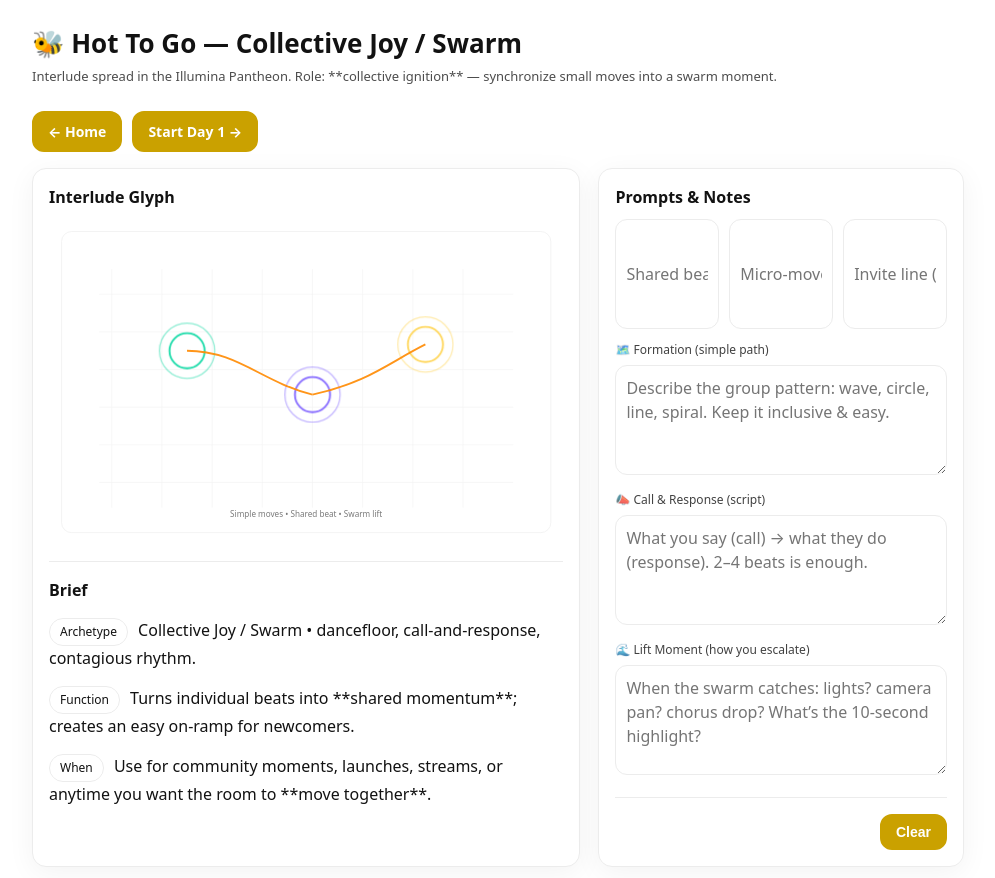
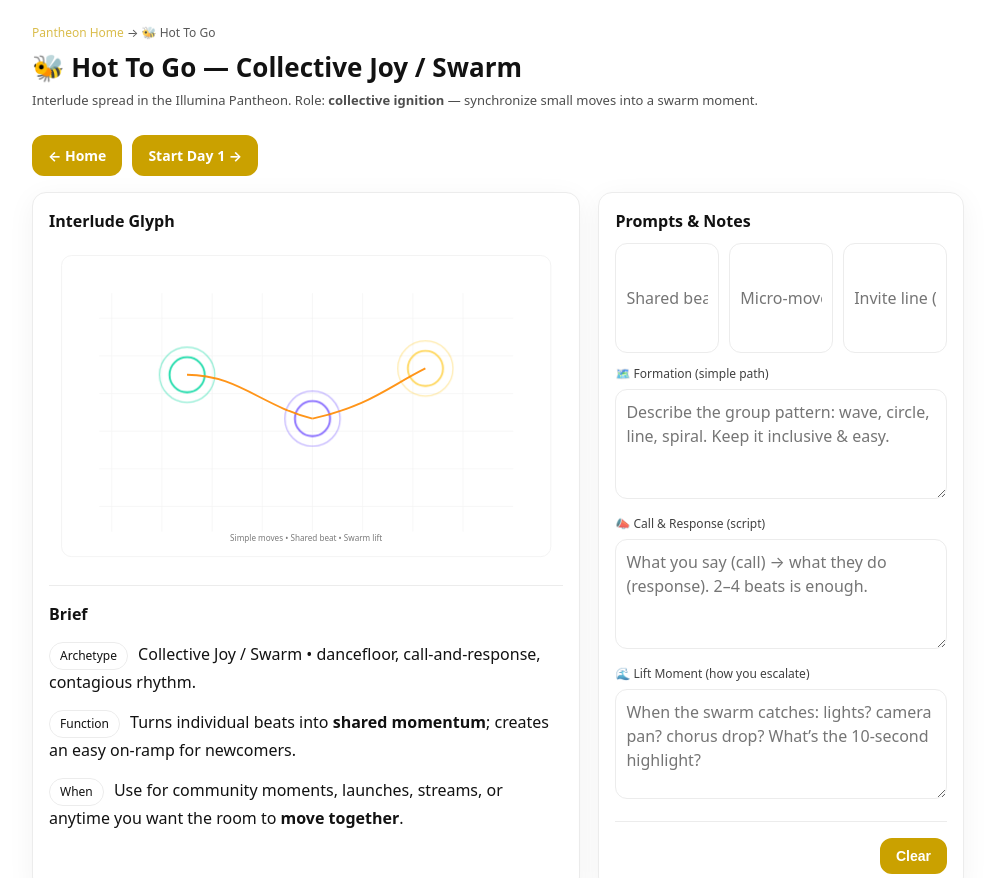
Before and after one commit to tcarrw/jar, a plain HTML site: page pantheon/hot-to-go.html in a window 1280 px wide. Shown: the top 878 px of the page, without its empty margins (142-1137 px from the left). Drawn offline with Linux system fonts and the light colour scheme.

Commit message:
Update hot-to-go.html

```diff
--- a/pantheon/hot-to-go.html
+++ b/pantheon/hot-to-go.html
@@ -19,6 +19,9 @@ h1{font-size:26px;margin:0 0 4px;font-weight:800}
 .nav{display:flex;gap:10px;flex-wrap:wrap}
 .btn{border:2px solid var(--gold);background:var(--gold);color:#fff;font-weight:700;font-size:14px;padding:8px 14px;border-radius:12px;cursor:pointer;text-decoration:none;display:inline-block}
 .btn:hover{background:#fff;color:var(--gold)}
+.crumbs{font-size:12px;opacity:.7;margin-bottom:6px}
+.crumbs a{color:var(--gold);text-decoration:none}
+.crumbs a:hover{text-decoration:underline}
 .grid{display:grid;grid-template-columns:1.2fr .8fr;gap:18px;margin-top:16px}
 .card{border:1px solid var(--soft);border-radius:14px;padding:16px;background:#fff;box-shadow:0 6px 28px rgba(0,0,0,.05)}
 .card h2{margin:0 0 10px;font-size:16px}
@@ -31,15 +34,18 @@ hr{border:0;border-top:1px solid var(--soft);margin:16px 0}
 svg{width:100%;height:auto;display:block}
 .footer{margin-top:20px;font-size:12px;opacity:.65;text-align:center}
 @media (max-width:880px){.grid{grid-template-columns:1fr}}
-@media print{.nav{display:none}.card{box-shadow:none;border:0}}
+@media print{.nav,.crumbs{display:none}.card{box-shadow:none;border:0}}
 </style>
 </head>
 <body>
   <div class="wrap">
     <div class="header">
       <div>
+        <nav class="crumbs">
+          <a href="index.html">Pantheon Home</a> → <span>🐝 Hot To Go</span>
+        </nav>
         <h1>🐝 Hot To Go — Collective Joy / Swarm</h1>
-        <div class="sub">Interlude spread in the Illumina Pantheon. Role: **collective ignition** — synchronize small moves into a swarm moment.</div>
+        <div class="sub">Interlude spread in the Illumina Pantheon. Role: <strong>collective ignition</strong> — synchronize small moves into a swarm moment.</div>
       </div>
       <div class="nav">
         <a class="btn" href="../index.html">← Home</a>
@@ -51,57 +57,39 @@ svg{width:100%;height:auto;display:block}
       <!-- Left: Visual + Brief -->
       <section class="card">
         <h2>Interlude Glyph</h2>
-        <!-- Dancefloor swarm motif (no external assets) -->
+        <!-- Dancefloor swarm motif -->
         <svg viewBox="0 0 820 520" role="img" aria-label="Hot To Go swarm dance glyph">
           <rect x="20" y="20" width="780" height="480" rx="16" fill="#fff" stroke="var(--soft)"/>
-          <!-- grid dancefloor -->
           <g stroke="var(--soft)" stroke-width="1" opacity=".65">
-            <!-- verticals -->
             <path d="M100 80 V460"/><path d="M180 80 V460"/><path d="M260 80 V460"/>
             <path d="M340 80 V460"/><path d="M420 80 V460"/><path d="M500 80 V460"/>
             <path d="M580 80 V460"/><path d="M660 80 V460"/>
-            <!-- horizontals -->
             <path d="M80 120 H740"/><path d="M80 180 H740"/><path d="M80 240 H740"/>
             <path d="M80 300 H740"/><path d="M80 360 H740"/><path d="M80 420 H740"/>
           </g>
-
-          <!-- swarm nodes (bees) pulsing rings -->
           <g fill="none" opacity=".9">
-            <g>
-              <circle cx="220" cy="210" r="28" stroke="var(--mint)" stroke-width="3"/>
-              <circle cx="220" cy="210" r="44" stroke="var(--mint)" stroke-width="2" opacity=".5"/>
-            </g>
-            <g>
-              <circle cx="420" cy="280" r="28" stroke="var(--vio)" stroke-width="3"/>
-              <circle cx="420" cy="280" r="44" stroke="var(--vio)" stroke-width="2" opacity=".5"/>
-            </g>
-            <g>
-              <circle cx="600" cy="200" r="28" stroke="var(--sun)" stroke-width="3"/>
-              <circle cx="600" cy="200" r="44" stroke="var(--sun)" stroke-width="2" opacity=".5"/>
-            </g>
+            <g><circle cx="220" cy="210" r="28" stroke="var(--mint)" stroke-width="3"/>
+               <circle cx="220" cy="210" r="44" stroke="var(--mint)" stroke-width="2" opacity=".5"/></g>
+            <g><circle cx="420" cy="280" r="28" stroke="var(--vio)" stroke-width="3"/>
+               <circle cx="420" cy="280" r="44" stroke="var(--vio)" stroke-width="2" opacity=".5"/></g>
+            <g><circle cx="600" cy="200" r="28" stroke="var(--sun)" stroke-width="3"/>
+               <circle cx="600" cy="200" r="44" stroke="var(--sun)" stroke-width="2" opacity=".5"/></g>
           </g>
-
-          <!-- flow arrows connecting nodes -->
           <g stroke="var(--orange)" stroke-width="3" fill="none" opacity=".9">
             <path d="M220 210 C300 210, 340 260, 420 280" />
             <path d="M420 280 C510 260, 540 230, 600 200" />
           </g>
-
-          <!-- caption -->
-          <text x="410" y="475" text-anchor="middle" font-size="13" fill="var(--grey)">
-            Simple moves • Shared beat • Swarm lift
-          </text>
+          <text x="410" y="475" text-anchor="middle" font-size="13" fill="var(--grey)">Simple moves • Shared beat • Swarm lift</text>
         </svg>
 
         <hr>
-
         <h2>Brief</h2>
         <p><span class="badge">Archetype</span> Collective Joy / Swarm • dancefloor, call-and-response, contagious rhythm.</p>
-        <p><span class="badge">Function</span> Turns individual beats into **shared momentum**; creates an easy on-ramp for newcomers.</p>
-        <p><span class="badge">When</span> Use for community moments, launches, streams, or anytime you want the room to **move together**.</p>
+        <p><span class="badge">Function</span> Turns individual beats into <strong>shared momentum</strong>; creates an easy on-ramp for newcomers.</p>
+        <p><span class="badge">When</span> Use for community moments, launches, streams, or anytime you want the room to <strong>move together</strong>.</p>
       </section>
 
-      <!-- Right: Prompts + Notes -->
+      <!-- Right: Prompts & Notes -->
       <section class="card">
         <h2>Prompts & Notes</h2>
         <div class="meta">
@@ -139,8 +127,7 @@ svg{width:100%;height:auto;display:block}
 
   ids.forEach(function(id){ load(id); q(id).oninput=function(){ save(id) } });
   document.getElementById("clear").onclick=function(){
-    ids.forEach(function(id){ localStorage.removeItem(k(id)) });
-    ids.forEach(load);
+    ids.forEach(function(id){ localStorage.removeItem(k(id)) }); ids.forEach(load);
   };
 })();
 </script>
```
